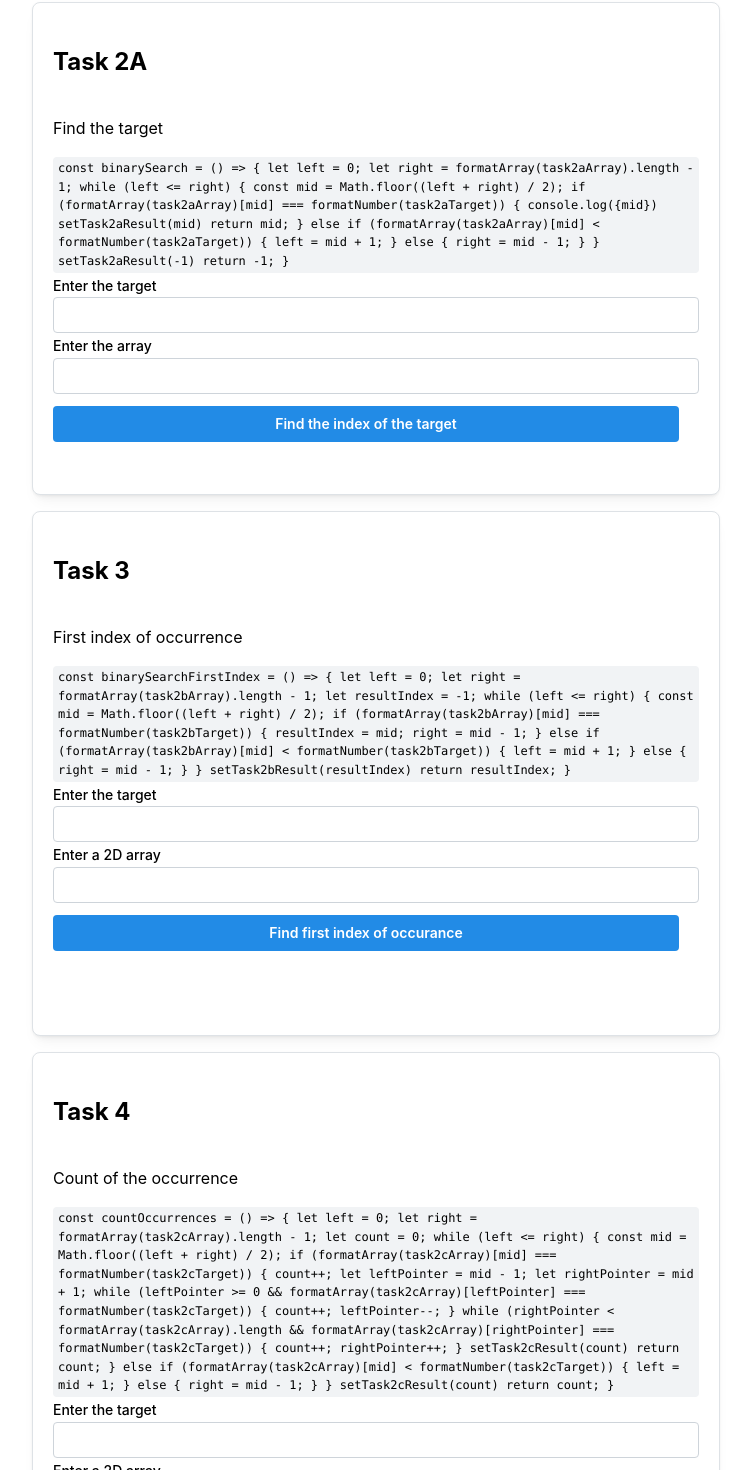
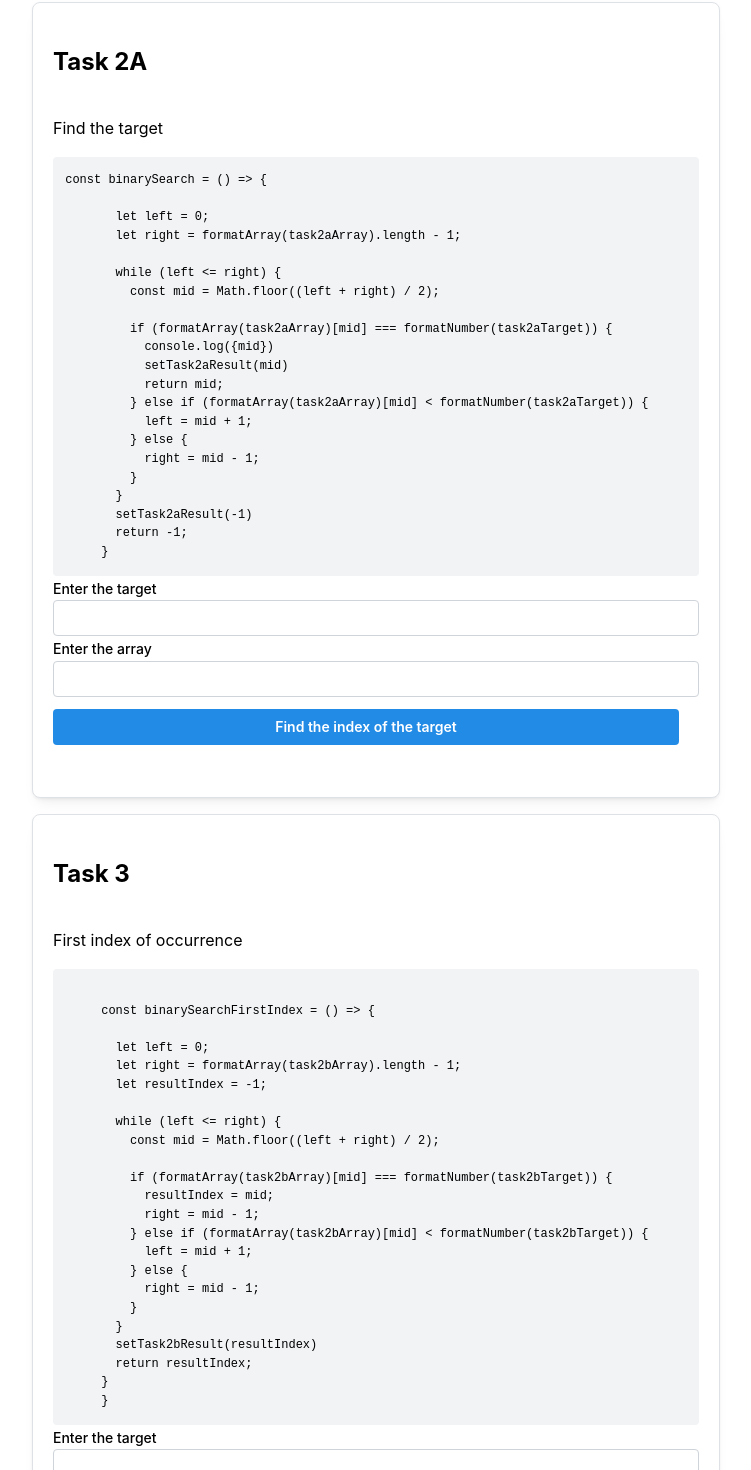
Before and after one commit to IlyesTirech/snake-charmers, a React (Create React App) app: page /week4 in a window 1280 px wide. Shown: the part 282-1752 px from the top of the page, without its empty margins (264-1015 px from the left). Built offline with nearby package versions, Linux system fonts and the light colour scheme.

Commit message:
Add code block

```diff
--- a/src/pages/WeekFour.tsx
+++ b/src/pages/WeekFour.tsx
@@ -105,7 +105,8 @@ const WeekFour = () => {
       return count;
     }
 
-    const t2Code = `const binarySearch = () => {
+    const t2Code = (
+      <pre>{` const binarySearch = () => {
 
         let left = 0;
         let right = formatArray(task2aArray).length - 1;
@@ -125,9 +126,12 @@ const WeekFour = () => {
         }
         setTask2aResult(-1)
         return -1;
-    }`
+      }`}</pre>
+    );
 
-    const t3Code = `    const binarySearchFirstIndex = () => {
+    const t3Code = (
+      <pre>{`
+      const binarySearchFirstIndex = () => {
 
         let left = 0;
         let right = formatArray(task2bArray).length - 1;
@@ -147,9 +151,13 @@ const WeekFour = () => {
         }
         setTask2bResult(resultIndex)
         return resultIndex;
-    }`
+      }
+      }`}</pre>
+    );
 
-    const t4Code = `const countOccurrences = () => {
+    const t4Code = (
+      <pre>{`
+      const countOccurrences = () => {
 
         let left = 0;
         let right = formatArray(task2cArray).length - 1;
@@ -185,7 +193,9 @@ const WeekFour = () => {
 
         setTask2cResult(count)
         return count;
-    }`
+      }
+      `}</pre>
+    );
   return (
     <Container size="sm">
       <h1 className="title mt-5">Week 4</h1>
```
Lines whose indentation alone changed are shown as unchanged.
